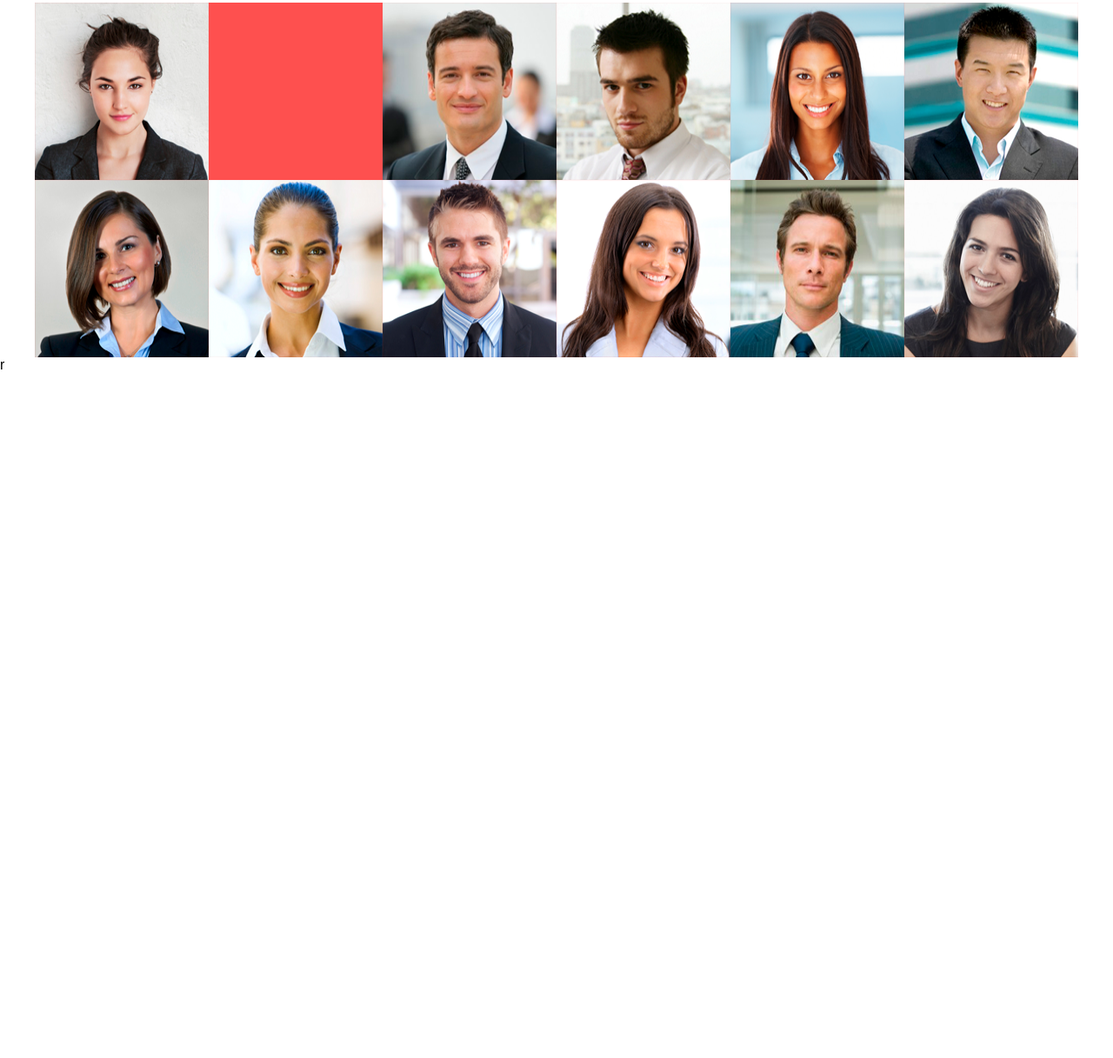
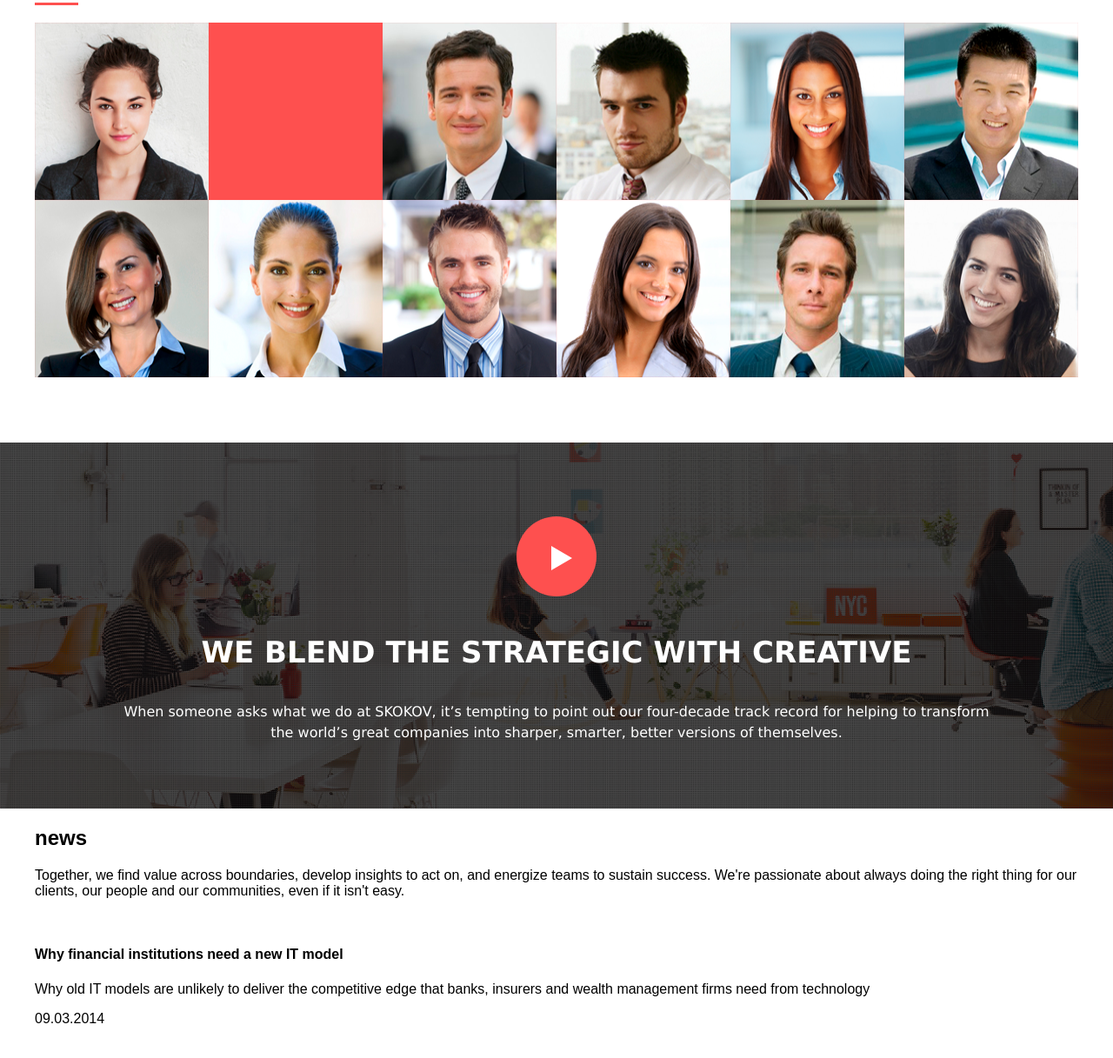
Before and after one commit to v-ignatenko/skokov, a website: page index.html in a window 1280 px wide. Shown: the part 2692-3909 px from the top of the page at 87% size. Before the commit the page ends 3121 px from the top, so only its background shows below. Drawn offline with nearby package versions, Linux system fonts and the light colour scheme; a web font is replaced by a local one.

Commit message:
strategic+++
++

```diff
--- a/index.html
+++ b/index.html
@@ -233,6 +233,7 @@
       </div>
    </section>
    <!-- about us -->
+   <section>
       <div class="about-us">
          <div class="container">
             <div class="about-us-header">
@@ -309,8 +310,8 @@
             <div class="our-team">
                <h4>
                   our team
+               </h4>
                <div class="line"></div>
-               </h4>
                <div class="our-team-img">
                   <!-- employee-1 -->
                   <div class="employee">
@@ -526,22 +527,75 @@
                         <div class="small">
                            Team Leader
                         </div>
+                        <div class="log"></div>
                      </div>
                   </div>
                </div>
             </div>
-         </div>r
          </div>
-      <section>
-
+      </div>
    </section>
    <!-- we blend the strategic with creative -->
    <section>
-
+      <div class="strategic">
+         <div class="container">
+         <div class="strategic-content">
+            <a href="#">
+               <div class="play">
+                  <span></span>
+               </div>
+            </a>
+            <h2>
+               we blend the strategic with creative
+            </h2>
+            <p>
+               When someone asks what we do at SKOKOV, it’s tempting to point out our four-decade track record for helping to transform <br>
+               the world’s great companies into sharper, smarter, better versions of themselves.
+            </p>
+         </div>
+         </div>
+      </div>
    </section>
    <!-- news -->
    <section>
+      <div class="news">
+         <div class="container">
+            <h2>
+               news
+            </h2>
+            <p>
+               Together, we find value across boundaries, develop insights to act on, and energize teams to sustain success. We're passionate about
+               always doing the right thing for our clients, our people and our communities, even if it isn't easy.
+            </p>
+            <div class="news-content">
+               <img src="" alt="" class="blik-1">
+               <div class="blik-2">
+                  <h4>
+                     Why financial
+                     institutions need
+                     a new IT model
+                  </h4>
+                  <div class="line"></div>
+                  <p>
+                     Why old IT models are unlikely to
+                     deliver the competitive edge that
+                     banks, insurers and wealth
+                     management firms need from
+                     technology
+                  </p>
+                  <div class="data">
+                     09.03.2014
+                  </div>
+               </div>
+               <img src="" alt="" class="blik-3">
+               <div class="blik-4">
 
+               </div>
+               <img src="" alt="" class="blik-5">
+               <div class="blik-6"></div>
+            </div>
+         </div>
+      </div>
    </section>
    <!-- contact -->
    <footer>
@@ -550,7 +604,8 @@
    <script
       src="https://code.jquery.com/jquery-3.4.1.min.js"
       integrity="sha256-CSXorXvZcTkaix6Yvo6HppcZGetbYMGWSFlBw8HfCJo="
-  crossorigin="anonymous"></script>
+      crossorigin="anonymous">
+   </script>
    <script src="src/js/slick.js"></script>
    <script src="src/js/main.js"></script>
 </body>
--- a/src/sass/_about-us.sass
+++ b/src/sass/_about-us.sass
@@ -3,10 +3,17 @@
       margin-top: 80px
       text-align: center
    & .our-team
+      margin: 0
       & .our-team-img
          display: flex
          flex-wrap: wrap
          justify-content: center
+         margin-bottom: 75px
+      & .line
+         background-color: #fe504f
+         width: 50px
+         height: 3px
+         margin-bottom: 20px
    & h3
       font-size: 24px
       font-family: Verdana
@@ -83,6 +90,7 @@
          font-weight: 700
          transform: translateX(0px)
          transition: 1s ease
+
       & .small
          margin-left: 20px
          font-family: Verdana
@@ -102,6 +110,7 @@
          margin-top: 60px
          margin-left: 20px
          background-color: #fff
+         background-color: #bb3030
          width: 160px
          height: 1px
 
@@ -138,6 +147,7 @@
          margin-left: 20px
          background-color: #fff
          width: 160px
+         background-color: #bb3030
          height: 1px
 
       & .descr
--- /dev/null
+++ b/src/sass/_strategic.sass
@@ -0,0 +1,43 @@
+.strategic
+   background: #999 url(../../img/strategic/bg/3-layers.png) center no-repeat
+   display: flex
+   // fixed
+   background-size: cover
+.strategic-content
+   color: #fff
+   text-align: center
+   // & img
+   //    margin-top: 85px
+   & .play
+      width: 92px
+      height: 92px
+      background-color: #fe504f
+      border-radius: 50%
+      margin: 0 auto
+      margin-top: 85px
+      position: relative
+      &:hover
+
+         background-color: #ffa500
+      & span
+         border: 14px solid transparent
+         border-left: 24px solid #fff
+         position: absolute
+
+         left: calc(50% - 6px)
+         top: calc(50% - 12px)
+   & h2
+      margin-top: 35px
+      font-family: Verdana
+      font-size: 34px
+      font-weight: 700
+      line-height: 58px
+      text-transform: uppercase
+   & p
+      margin-top: 25px
+      font-family: Verdana
+      font-size: 16px
+      font-weight: 400
+      line-height: 24px
+
+      margin-bottom: 75px
--- a/src/sass/style.sass
+++ b/src/sass/style.sass
@@ -16,3 +16,5 @@ body
 @import 'our-services'
 @import 'contact-us'
 @import 'about-us'
+@import 'strategic'
+@import 'news'
```
Also changed, not shown: _news.sass (added), src/build/css/style.css, src/css/style.css, src/img/strategic/2-layers.png (added), src/img/strategic/bg/3-layers.png (added). Lines whose indentation alone changed are shown as unchanged.
